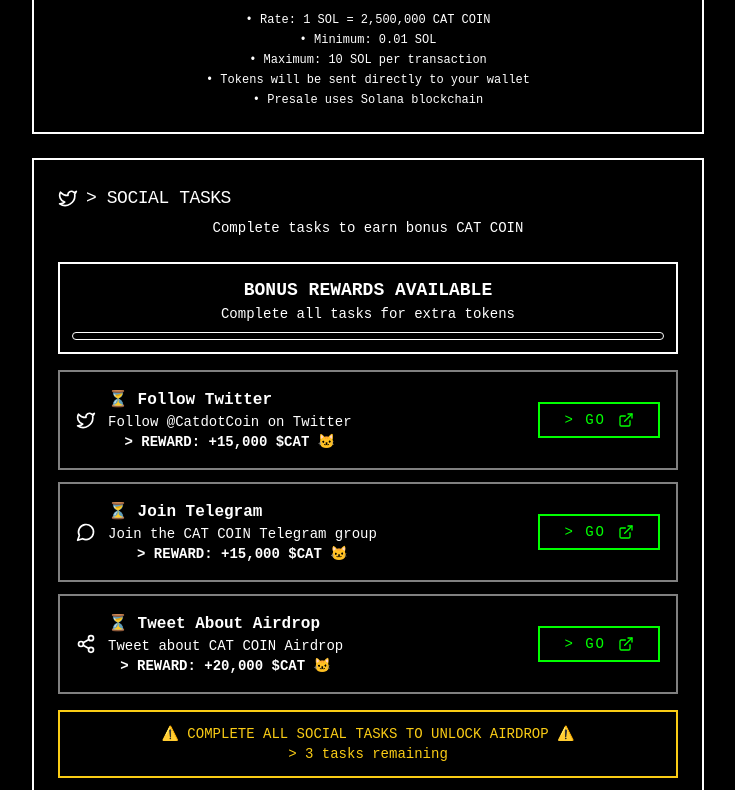
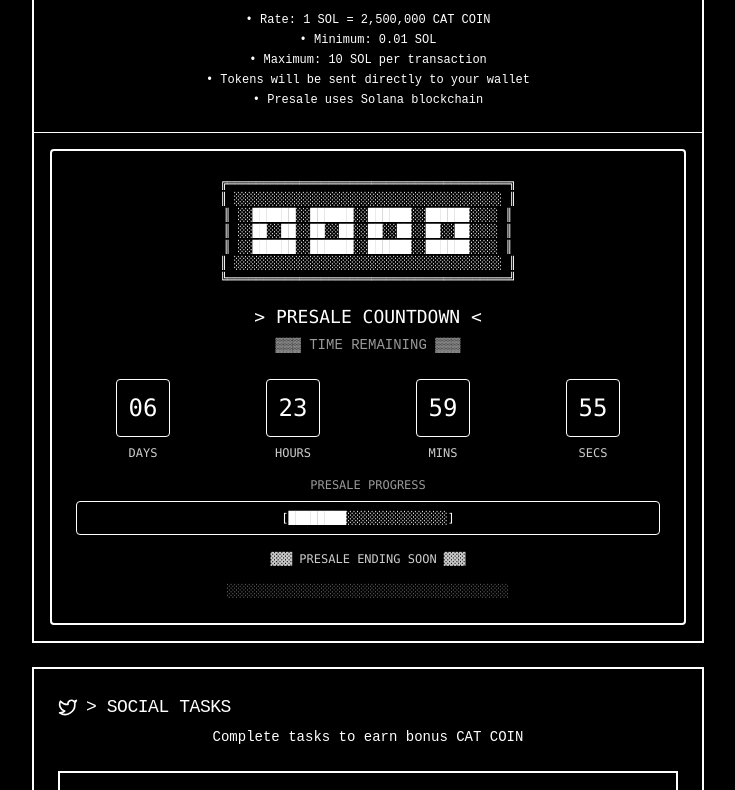
Before and after one commit to numixcoin/cat-coin-airdrop, a React (Vite) app: page / in a window 1280 px wide. Shown: the part 545-1335 px from the top of the page, without its empty margins (272-1007 px from the left). Built offline with nearby package versions, Linux system fonts and the light colour scheme; no server answers; what @solana/web3.js would draw is missing.

Commit message:
Add 7-day countdown timer with ASCII-glitch style below PRESALE SECTION

```diff
--- /dev/null
+++ b/src/components/CountdownTimer.tsx
@@ -0,0 +1,138 @@
+import React, { useState, useEffect } from 'react';
+
+interface TimeLeft {
+  days: number;
+  hours: number;
+  minutes: number;
+  seconds: number;
+}
+
+const CountdownTimer: React.FC = () => {
+  const [timeLeft, setTimeLeft] = useState<TimeLeft>({
+    days: 0,
+    hours: 0,
+    minutes: 0,
+    seconds: 0
+  });
+  const [glitchEffect, setGlitchEffect] = useState(false);
+
+  useEffect(() => {
+    // Set target date to 7 days from now
+    const targetDate = new Date();
+    targetDate.setDate(targetDate.getDate() + 7);
+
+    const timer = setInterval(() => {
+      const now = new Date().getTime();
+      const distance = targetDate.getTime() - now;
+
+      if (distance > 0) {
+        const days = Math.floor(distance / (1000 * 60 * 60 * 24));
+        const hours = Math.floor((distance % (1000 * 60 * 60 * 24)) / (1000 * 60 * 60));
+        const minutes = Math.floor((distance % (1000 * 60 * 60)) / (1000 * 60));
+        const seconds = Math.floor((distance % (1000 * 60)) / 1000);
+
+        setTimeLeft({ days, hours, minutes, seconds });
+
+        // Random glitch effect
+        if (Math.random() < 0.1) {
+          setGlitchEffect(true);
+          setTimeout(() => setGlitchEffect(false), 150);
+        }
+      } else {
+        setTimeLeft({ days: 0, hours: 0, minutes: 0, seconds: 0 });
+      }
+    }, 1000);
+
+    return () => clearInterval(timer);
+  }, []);
+
+  const formatNumber = (num: number): string => {
+    return num.toString().padStart(2, '0');
+  };
+
+  const glitchChars = ['█', '▓', '▒', '░', '▄', '▀', '▌', '▐', '■', '□'];
+  const getGlitchChar = () => glitchChars[Math.floor(Math.random() * glitchChars.length)];
+
+  return (
+    <div className="bg-black/90 border-2 border-white p-6 rounded matrix-font">
+      {/* ASCII Art Header */}
+      <div className="text-white text-xs font-mono mb-4 text-center">
+        <div className="whitespace-pre-line">
+{`╔═══════════════════════════════════════╗
+║  ░░░░░░░░░░░░░░░░░░░░░░░░░░░░░░░░░░░░░  ║
+║  ░░██████░░██████░░██████░░██████░░░░  ║
+║  ░░██░░██░░██░░██░░██░░██░░██░░██░░░░  ║
+║  ░░██████░░██████░░██████░░██████░░░░  ║
+║  ░░░░░░░░░░░░░░░░░░░░░░░░░░░░░░░░░░░░░  ║
+╚═══════════════════════════════════════╝`}
+        </div>
+      </div>
+
+      {/* Title */}
+      <div className="text-center mb-6">
+        <div className="text-white text-lg font-mono">
+          {'>'} PRESALE COUNTDOWN {'<'}
+        </div>
+        <div className="text-white/60 text-sm mt-1">
+          ▓▓▓ TIME REMAINING ▓▓▓
+        </div>
+      </div>
+
+      {/* Countdown Display */}
+      <div className="grid grid-cols-4 gap-4 mb-4">
+        {[
+          { label: 'DAYS', value: timeLeft.days },
+          { label: 'HOURS', value: timeLeft.hours },
+          { label: 'MINS', value: timeLeft.minutes },
+          { label: 'SECS', value: timeLeft.seconds }
+        ].map((item, index) => (
+          <div key={index} className="text-center">
+            <div className="bg-black border border-white p-3 rounded">
+              <div className={`text-white font-mono text-2xl ${glitchEffect ? 'animate-pulse' : ''}`}>
+                {glitchEffect && Math.random() < 0.3
+                  ? getGlitchChar() + getGlitchChar()
+                  : formatNumber(item.value)
+                }
+              </div>
+            </div>
+            <div className="text-white/80 text-xs mt-2 font-mono">
+              {item.label}
+            </div>
+          </div>
+        ))}
+      </div>
+
+      {/* ASCII Progress Bar */}
+      <div className="mb-4">
+        <div className="text-white/60 text-xs mb-2 font-mono text-center">
+          PRESALE PROGRESS
+        </div>
+        <div className="bg-black border border-white p-2 rounded">
+          <div className="text-white font-mono text-xs">
+            {'['}
+            {'█'.repeat(Math.floor(Math.random() * 20) + 5)}
+            {'░'.repeat(25 - Math.floor(Math.random() * 20) + 5)}
+            {']'}
+          </div>
+        </div>
+      </div>
+
+      {/* Glitch Text Effect */}
+      <div className="text-center">
+        <div className={`text-white/80 text-xs font-mono ${glitchEffect ? 'animate-bounce' : ''}`}>
+          {glitchEffect
+            ? `${getGlitchChar()}${getGlitchChar()}${getGlitchChar()} SYSTEM ACTIVE ${getGlitchChar()}${getGlitchChar()}${getGlitchChar()}`
+            : '▓▓▓ PRESALE ENDING SOON ▓▓▓'
+          }
+        </div>
+      </div>
+
+      {/* Bottom ASCII Border */}
+      <div className="text-white/40 text-xs font-mono mt-4 text-center">
+        ░░░░░░░░░░░░░░░░░░░░░░░░░░░░░░░░░░░░░░░
+      </div>
+    </div>
+  );
+};
+
+export default CountdownTimer;
--- a/src/components/PresaleSection.tsx
+++ b/src/components/PresaleSection.tsx
@@ -4,6 +4,7 @@ import { Button } from '@/components/ui/button';
 import { Input } from '@/components/ui/input';
 import { toast } from '@/components/ui/sonner';
 import PaymentPopup from './PaymentPopup';
+import CountdownTimer from './CountdownTimer';
 
 interface PresaleSectionProps {
   wallet: string;
@@ -136,6 +137,11 @@ const PresaleSection: React.FC<PresaleSectionProps> = ({ wallet, provider, presa
         )}
       </CardContent>
 
+      {/* Countdown Timer */}
+      <div className="p-4 border-t border-white">
+        <CountdownTimer />
+      </div>
+
     {/* Payment Popup */}
     <PaymentPopup
       isOpen={showPaymentPopup}
```
